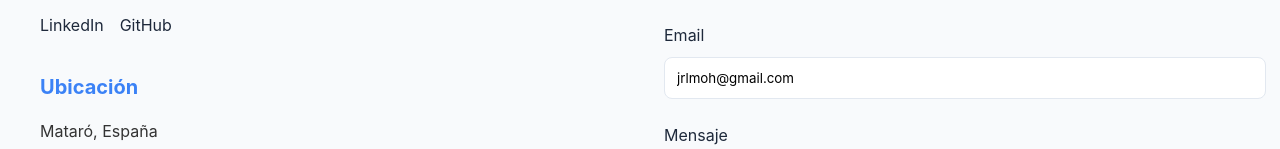
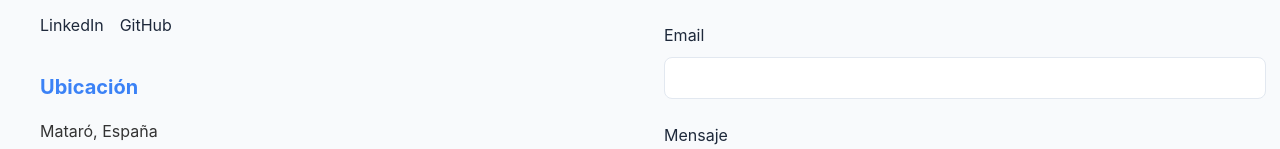
Before and after one commit to Defrolo/Porfolio_2.0, an Astro site: page / in a window 1280 px wide. Shown: the part 2256-2405 px from the top of the page. Built offline with nearby package versions, Linux system fonts and the light colour scheme; Astro itself is replaced by a stand-in of ours.

Commit message:
cambio errors en el campo fe formulario email

```diff
--- a/src/pages/index.astro
+++ b/src/pages/index.astro
@@ -130,7 +130,7 @@ import Layout from '../layouts/Layout.astro';
               </div>
               <div class="form-group">
                 <label for="email">Email</label>
-                <input type="email" id="email" name="email" value="jrlmoh@gmail.com" required>
+                <input type="email" id="email" name="email" required>
               </div>
               <div class="form-group">
                 <label for="message">Mensaje</label>
```
